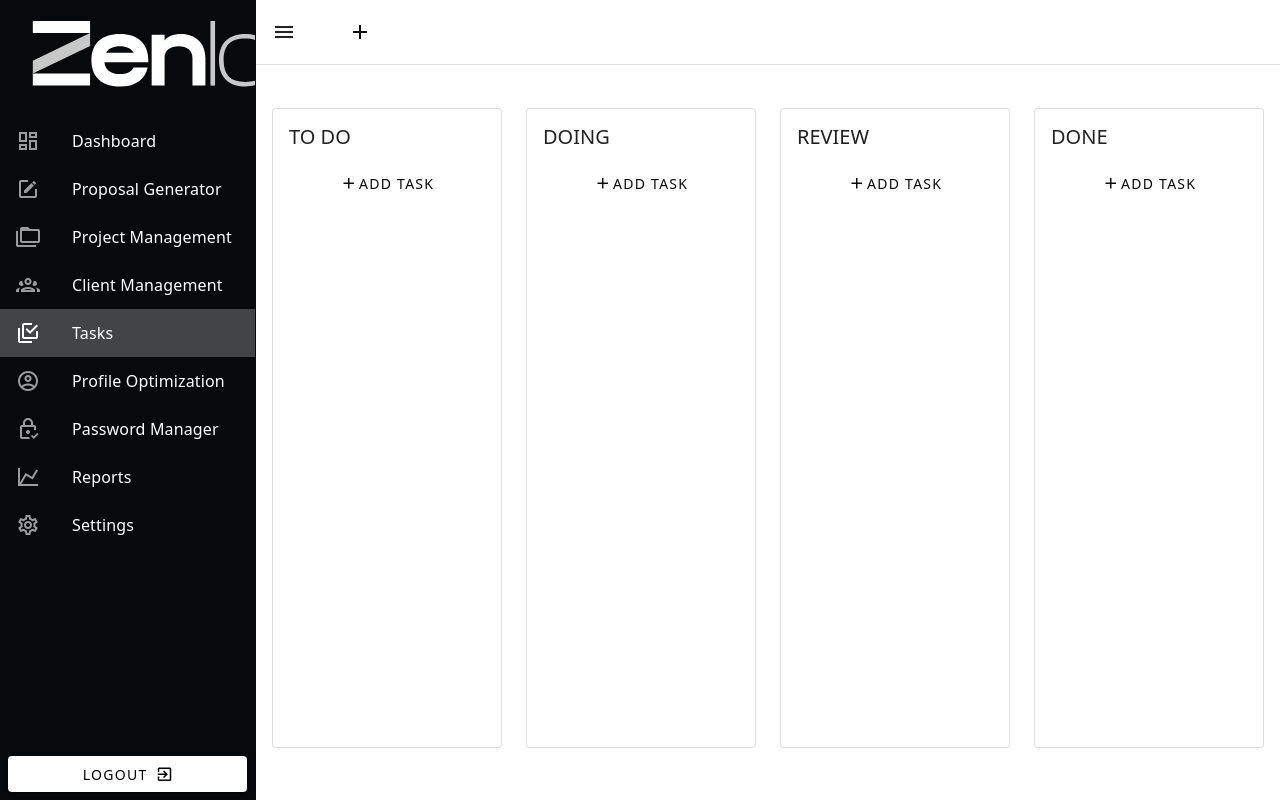
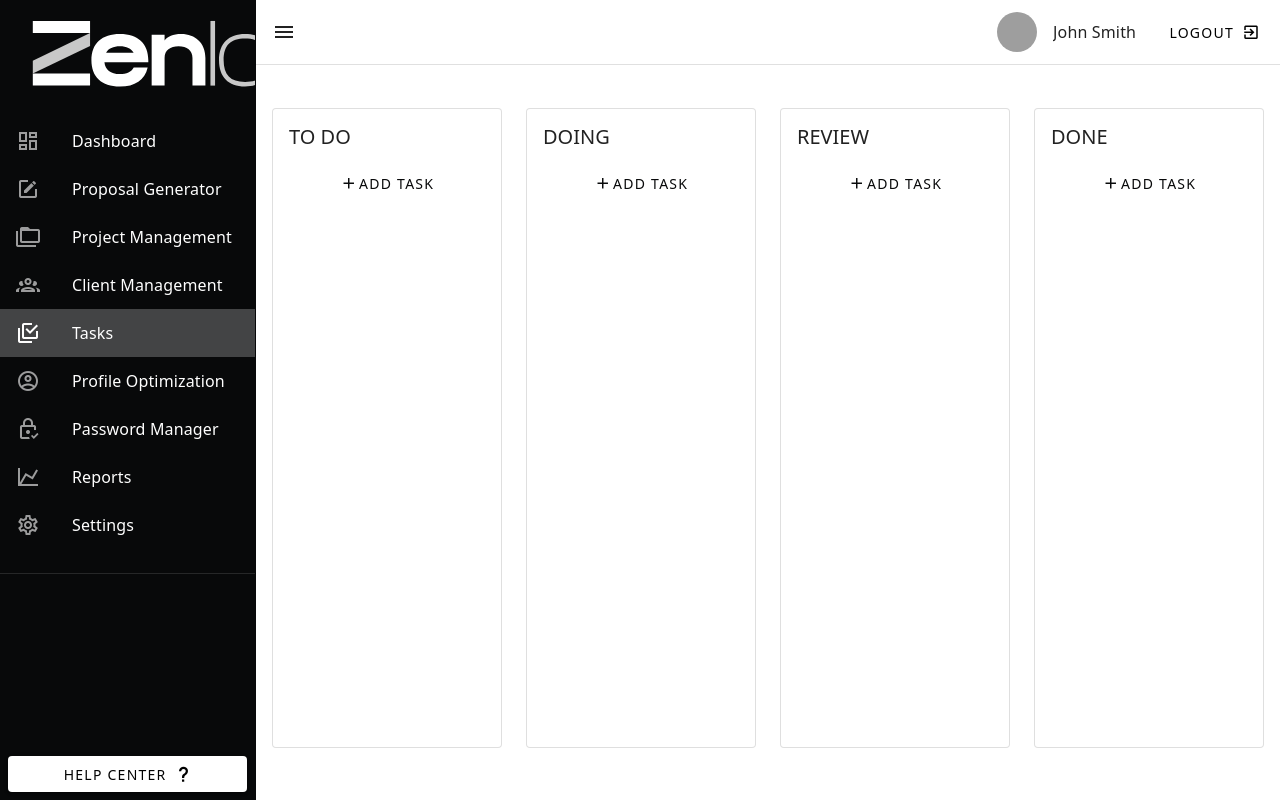
Before and after one commit to altinpllana/zenlance, a Vue app in the folder frontend/: page /tasks in a window 1280 px wide. Built offline with nearby package versions, Linux system fonts and the light colour scheme; sample sign-in values are in the browser's storage; grey boxes are pictures that could not be loaded; what vue3-apexcharts would draw is missing.

Commit message:
task management ui/script

```diff
--- a/frontend/src/App.vue
+++ b/frontend/src/App.vue
@@ -13,3 +13,8 @@ export default {
   created() {},
 };
 </script>
+
+<style>
+.v-list-item--active{
+}
+</style>
--- a/frontend/src/components/TasksManagement.vue
+++ b/frontend/src/components/TasksManagement.vue
@@ -6,7 +6,7 @@
           <div class="card-body">
             <h5 class="task-status text-uppercase">{{ status }}</h5>
             <div
-              @click.stop="drawer = !drawer"
+              @click.stop="showTaskDetails(task.id)"
               class="card single-task mt-5"
               v-for="task in tasks"
               :key="task.id"
@@ -17,7 +17,6 @@
               </div>
             </div>
             <div class="button-holder mt-4 d-grid">
-              <!-- Pass the status to the openAddTaskModal method -->
               <v-btn variant="text" color="primary" @click="openAddTaskModal(status)">
                 <v-icon>mdi-plus</v-icon>Add Task
               </v-btn>
@@ -26,6 +25,16 @@
         </div>
       </v-col>
     </v-row>
+
+    <v-navigation-drawer v-model="taskDetails" temporary location="right" width="700">
+      <v-container>
+        <h4 class="task-name">Task Name</h4>
+        <span class="task-status">Status <span class="ml-2 badge bg-primary">TO DO</span></span>
+        <div class="task-description mt-4">
+          <v-textarea variant="solo" label="Description"></v-textarea>
+        </div>
+      </v-container>
+    </v-navigation-drawer>
 
     <v-dialog v-model="showAddTaskModal" max-width="500px">
       <v-card>
@@ -78,6 +87,7 @@ export default {
         Review: [],
         Done: [],
       },
+      taskDetails: null,
     };
   },
   async created() {
@@ -103,6 +113,11 @@ export default {
         default:
           return "To Do";
       }
+    },
+
+    async showTaskDetails(id){
+      alert(id);
+      this.taskDetails = true;
     },
 
     async fetchTasks() {
--- a/frontend/src/layouts/default/AppBar.vue
+++ b/frontend/src/layouts/default/AppBar.vue
@@ -6,7 +6,6 @@
       v-if="!['/login', '/register', '/forgotten-password'].includes($route.path)"
       theme="light"
       class="bg-primary"
-      permanent
     >
       <div class="logo-holder">
         <img
@@ -25,10 +24,12 @@
         </v-list-item>
       </v-list>
 
+      <v-divider></v-divider>
+
       <template v-slot:append>
         <div class="pa-2">
-          <v-btn class="bg-white" block @click="logOut()">
-            Logout <v-icon class="ml-2" icon="mdi-exit-to-app"></v-icon>
+          <v-btn class="bg-white" block>
+            Help Center <v-icon class="ml-2" icon="mdi-help"></v-icon>
           </v-btn>
         </div>
       </template>
@@ -45,30 +46,19 @@
           class="logo-dark fadeIn"
           src="@/assets/zenlance-black.svg"
         />
+      </v-app-bar-title>
+      <v-spacer></v-spacer>
 
-        <v-menu offset-y bottom :close-on-content-click="true">
-          <template v-slot:activator="{ on, attrs }">
-            <v-btn icon class="ml-2" color="primary" v-bind="attrs" v-on="on">
-              <v-icon>mdi-plus</v-icon>
-            </v-btn>
-          </template>
-
-          <v-list>
-            <v-list-item @click="addTask">
-              <v-list-item-title>Add Task</v-list-item-title>
-            </v-list-item>
-            <v-list-item @click="addProject">
-              <v-list-item-title>Add Project</v-list-item-title>
-            </v-list-item>
-            <v-list-item @click="addClient">
-              <v-list-item-title>Add Client</v-list-item-title>
-            </v-list-item>
-            <v-list-item @click="addPassword">
-              <v-list-item-title>Add Password</v-list-item-title>
-            </v-list-item>
-          </v-list>
-        </v-menu>
-      </v-app-bar-title>
+      <div class="user-info">
+        <v-list-item
+          lines="two"
+          prepend-avatar="https://randomuser.me/api/portraits/women/81.jpg"
+          title="John Smith"
+        ></v-list-item>
+      </div>
+      <v-btn class="bg-white" @click="logOut()">
+        Logout <v-icon class="ml-2" icon="mdi-exit-to-app"></v-icon>
+      </v-btn>
     </v-app-bar>
 
     <v-main>
@@ -150,4 +140,14 @@ export default {
   border-bottom: solid 1px !important;
   border-color: rgba(var(--v-border-color), var(--v-border-opacity)) !important;
 }
+
+.quick-action {
+  padding: 20px 0px 20px 0px !important;
+  transition: 0.3s;
+  text-align: center;
+}
+
+.quick-action:hover {
+  padding: 0px;
+}
 </style>
--- a/frontend/src/router/index.js
+++ b/frontend/src/router/index.js
@@ -2,6 +2,11 @@
 import { createRouter, createWebHistory } from "vue-router";
 
 const routes = [
+  {
+    path: "/",
+    redirect: "/dashboard",
+    meta: { requiresAuth: true },
+  },
   {
     path: "/",
     name: "Dashboard",
```
